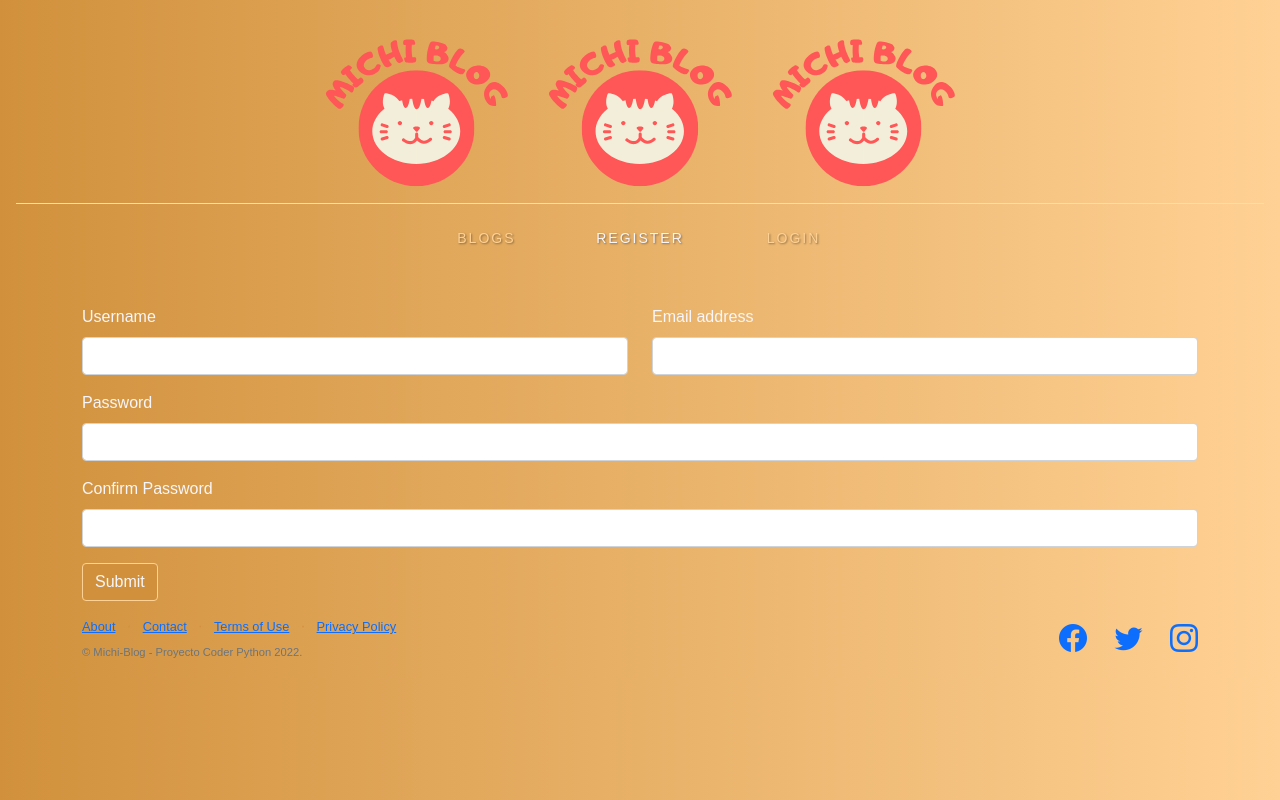
After one commit to julian15987/MichiBlog, a Django app: page /register in a window 1280 px wide. The commit adds this page. Run offline with Django 4.2, Linux system fonts and the light colour scheme; some libraries are stand-ins or nearby versions.

Commit message:
registro de usuarios

```diff
--- a/MBlog/urls.py
+++ b/MBlog/urls.py
@@ -10,5 +10,6 @@ urlpatterns = [
     # logins
     path('login', views.login_request, name='login'),
     path('logout', views.logout_request, name='logout'),
+    path('register', views.register, name='register'),
     path('edit_profile', views.edit_profile, name='edit_profile'),
 ]
--- a/MBlog/views.py
+++ b/MBlog/views.py
@@ -3,6 +3,7 @@ import datetime
 from django.contrib.auth.decorators import login_required
 from django.shortcuts import render, redirect, HttpResponse
 
+from django.contrib.auth.models import User
 from django.contrib.auth.forms import AuthenticationForm
 from django.contrib.auth import login, authenticate, logout
 from django.contrib import messages
@@ -36,9 +37,9 @@ def add_posts(request):
             return redirect("/")
 
         if form.is_valid():
-            MichiPost = form.save(commit=False)
-            MichiPost.michi_author = michi_author
-            MichiPost.save()
+            michi_post = form.save(commit=False)
+            michi_post.michi_author = michi_author
+            michi_post.save()
             obj = form.instance
             messages.success(request, 'El MichiPost se agrego al MichiBlog !')
             return redirect("/")
@@ -100,3 +101,22 @@ def edit_profile(request):
         form.fields['erased'].initial = request.user.michiprofile.erased
 
     return render(request, "edit_profile.html", {'form': form})
+
+
+def register(request):
+    if request.method == "POST":
+        username = request.POST['username']
+        email = request.POST['email']
+        password1 = request.POST['password1']
+        password2 = request.POST['password2']
+
+        if password1 != password2:
+            messages.error(request, "Passwords do not match.")
+            return redirect('/register')
+
+        user = User.objects.create_user(username, email, password1)
+        user.save()
+        michi_profile = MichiProfile(user=user)
+        michi_profile.save()
+        return render(request, 'login.html')
+    return render(request, "register.html")
--- a/templates/base.html
+++ b/templates/base.html
@@ -71,7 +71,7 @@
                         </li>
                     {% else %}
                         <li class="nav-item">
-                            <a class="nav-link {% block registeractive %} {% endblock registeractive %}" href="#">Register</a>
+                            <a class="nav-link {% block registeractive %} {% endblock registeractive %}" href="{% url 'register' %}">Register</a>
                         </li>
                         <li class="nav-item">
                             <a class="nav-link {% block loginactive %} {% endblock loginactive %}" href="{% url 'login' %}">Login</a>
--- a/templates/edit_profile.html
+++ b/templates/edit_profile.html
@@ -10,7 +10,9 @@
         <h1 class="text-center">Ver/Modificar Michi-Profile</h1>
 
         <div class="col-md-12 mt-2 text-center">
-            <img src="/media/{{ request.user.michiprofile.profile_picture }}" alt="" class="img-fluid img-header mx-3">
+            {% if request.user.michiprofile.profile_picture %}
+                <img src="/media/{{ request.user.michiprofile.profile_picture }}" alt="" class="img-fluid img-header mx-3">
+            {% endif %}
             <br>
             {{ form.profile_picture }}
         </div>
--- a/templates/login.html
+++ b/templates/login.html
@@ -31,7 +31,10 @@
                                             <input type="password" class="form-control" id="password" name="password">
                                         </div>
                                         <br>
-                                        <button type="submit" class="btn btn-primary">Submit</button>
+                                        <div class="text-end">
+                                            <a href="{% url 'michi_posts' %}" class="btn btn-secondary" role="button">Volver</a>
+                                            <button type="submit" class="btn btn-primary">Submit</button>
+                                        </div>
                                     </div>
                                 </form>
                             </div>
--- /dev/null
+++ b/templates/register.html
@@ -0,0 +1,32 @@
+{% extends 'base.html' %}
+
+{% block title %} Crear nuevo Michi {% endblock %}
+{% block registeractive %} active {% endblock registeractive %}
+
+{% block body %}
+<form action="{% url 'register' %}" method="POST"> {% csrf_token %}
+    <div class="container mt-5">
+        <div class="row">
+            <div class="col mb-3">
+                <label for="username" class="form-label">Username</label>
+                <input type="text" class="form-control" id="username" name="username">
+            </div>
+            <div class="col mb-3">
+                <label for="email" class="form-label">Email address</label>
+                <input type="email" class="form-control" id="email" name="email">
+            </div>
+        </div>
+
+
+        <div class="mb-3">
+            <label for="password1" class="form-label">Password</label>
+            <input type="password" class="form-control" id="password1" name="password1">
+        </div>
+        <div class="mb-3">
+            <label for="password2" class="form-label">Confirm Password</label>
+            <input type="password" class="form-control" id="password2" name="password2">
+        </div>
+        <button type="submit" class="btn btn-primary">Submit</button>
+    </div>
+</form>
+{% endblock %}
```
Also changed, not shown: templates/add_post.html (+18 -4 lines), templates/post_detail.html (+14 -4 lines).
